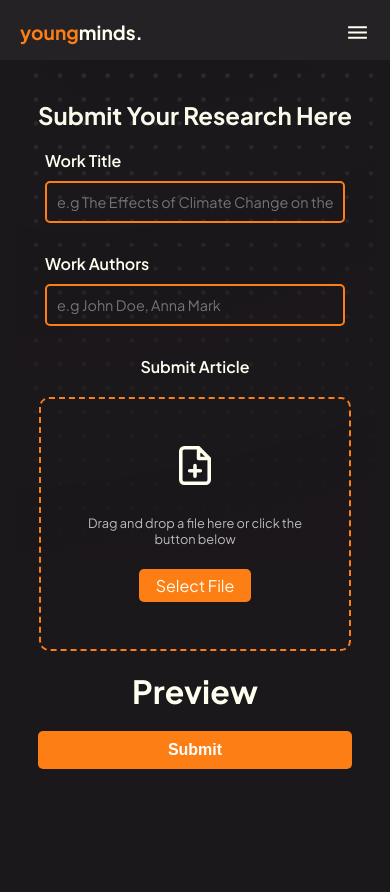
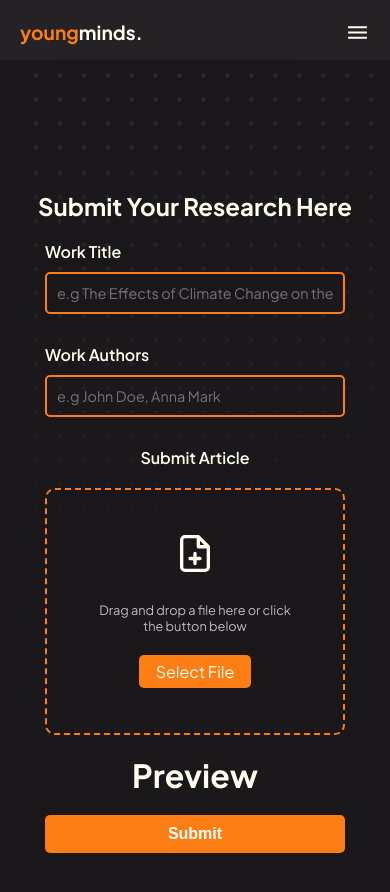
Before and after one commit to RevvifiWebsites/journal-website, a Next.js app in the folder journalwebsite/: page /logged/writearticle in a window 390 px wide. Shown: the top 892 px of the page. Before the commit the page ends 859 px from the top, so only its background shows below. Built offline with nearby package versions, Linux system fonts and the light colour scheme.

Commit message:
refactored Write.module.css

```diff
--- a/journalwebsite/pages/logged/writearticle.tsx
+++ b/journalwebsite/pages/logged/writearticle.tsx
@@ -32,8 +32,8 @@ export default function Home() {
         draggable="false"
       />
 
+      <div className={styles.pageContent}>
       <h1 className="heading-2">Submit Your Research Here</h1>
-      <div className={styles.pageContent}>
         {/* Research Title Input */}
         <div>
           <h2 className="body-bold"> Work Title</h2>
--- a/journalwebsite/styles/Write.module.css
+++ b/journalwebsite/styles/Write.module.css
@@ -11,9 +11,10 @@
   position: relative;
   flex-direction: column;
   gap: 20px;
-  margin-top: 20px;
   margin-bottom: 50px;
   align-items: center;
+  justify-content: center;
+  min-height: 100vh;
 }
 
 .textinput {
@@ -58,7 +59,7 @@
 }
 
 .fileinputcont {
-  width: 20vw;
+  width: 300px;
   border: #fd7e14 2px dashed;
   border-radius: 10px;
   padding: 15%;
@@ -103,12 +104,14 @@
   resize: none;
   overflow-x: scroll;
 }
+
 .iframes {
   width: 40vw;
   overflow: scroll;
   text-align: left;
   height: 80vh;
 }
+
 .markdown {
   width: 40vw;
   text-align: left;
@@ -116,32 +119,10 @@
 }
 
 .submitbutton {
-  width: 100%;
+  width: 300px;
   padding: 10px 0px;
   background-color: #fd7e14;
   border-radius: 5px;
   font-size: 1rem;
   color: white;
 }
-
-@media (max-width: 701px) {
-  .centerpage {
-    margin: 3%;
-    margin-top: 5%;
-  }
-  .page textarea {
-    width: 80vw;
-  }
-  .multiselect {
-    width: 80vw;
-  }
-  .markdown {
-    width: 80vw;
-  }
-  .page label {
-    width: 80vw;
-  }
-  .iframes {
-    width: 80vw;
-  }
-}
```
